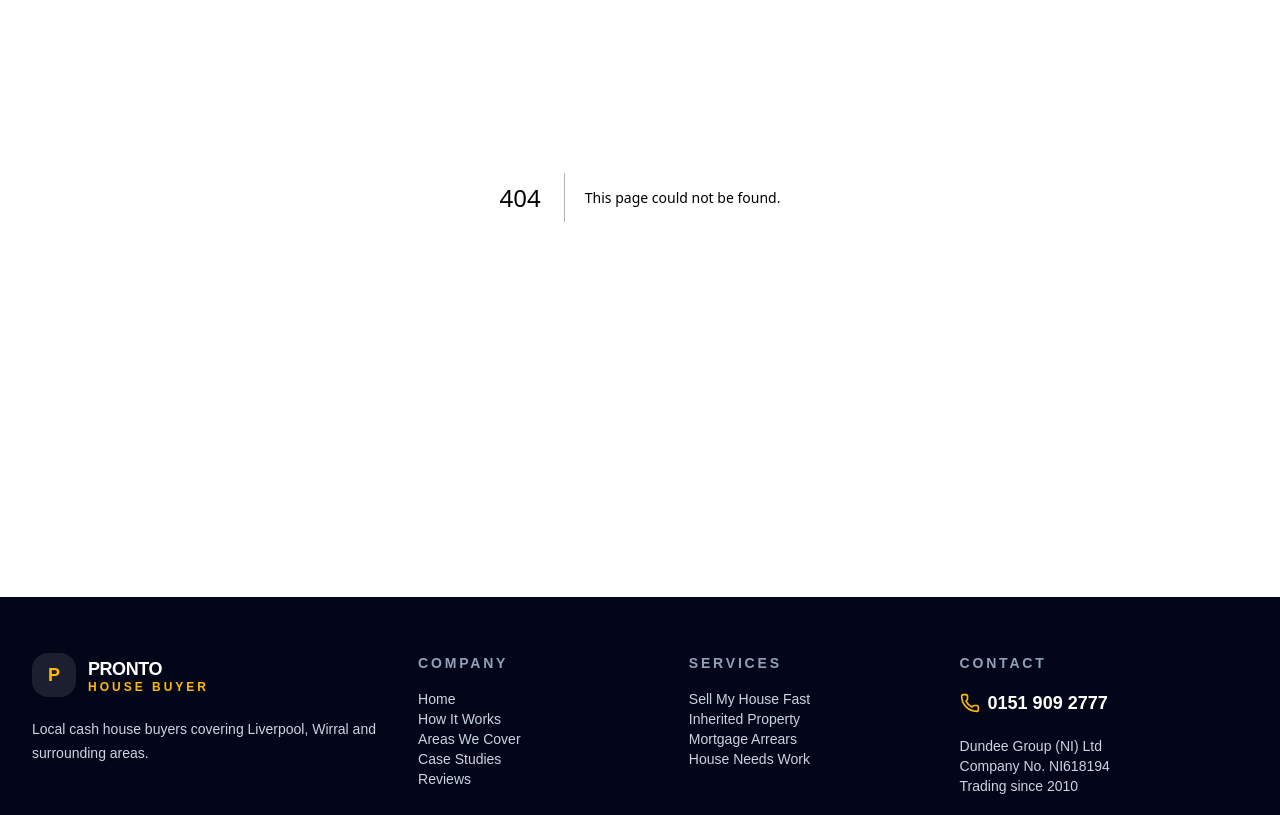
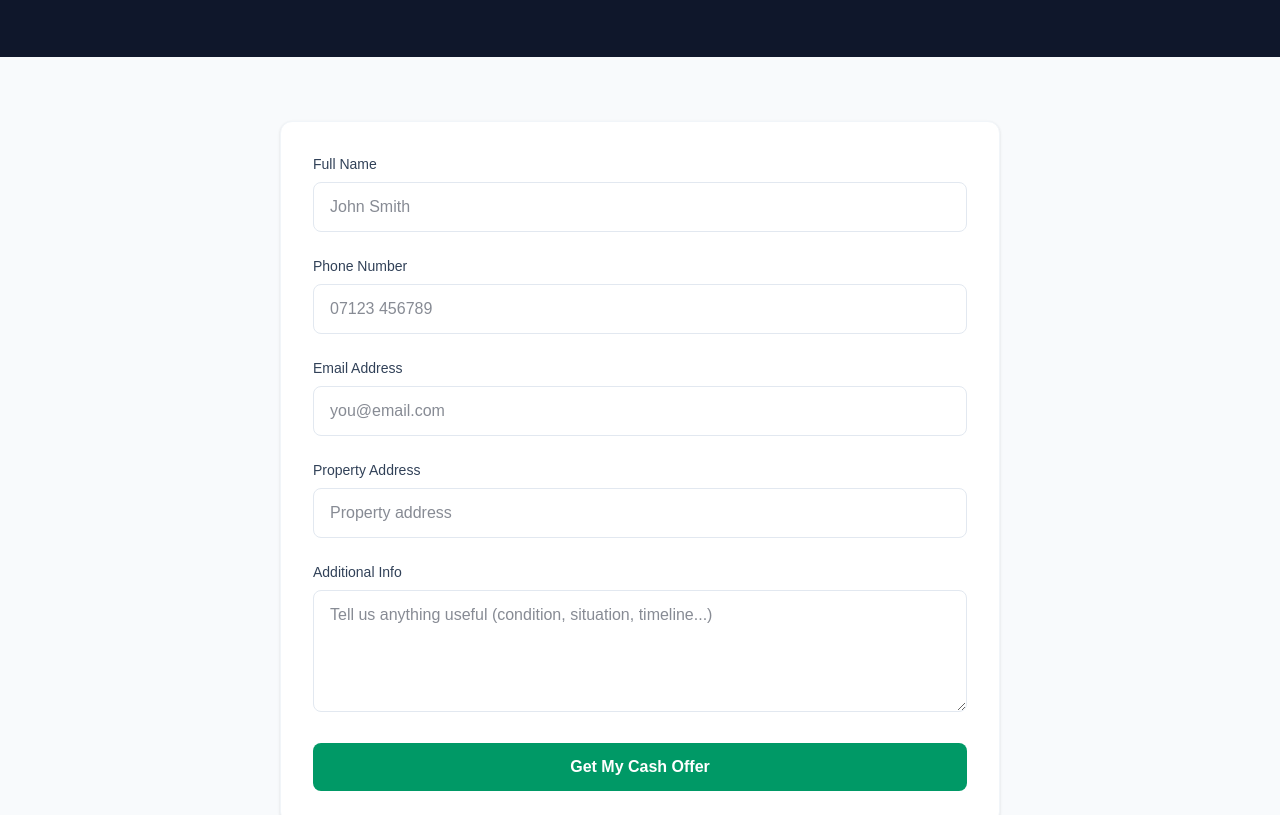
Before and after one commit to DiamondOPS/pronto-web, a Next.js app: page /contact in a window 1280 px wide. Before the commit this address had no page. Shown: the part 280-1095 px from the top of the page. Built offline with nearby package versions, Linux system fonts and the light colour scheme.

Commit message:
add contact page

```diff
--- /dev/null
+++ b/app/contact/page.tsx
@@ -0,0 +1,84 @@
+
+
+export default function ContactPage() {
+  return (
+    <main className="bg-slate-50">
+      {/* Hero */}
+      <section className="bg-slate-900 text-white py-20 px-6 text-center">
+        <h1 className="text-4xl md:text-5xl font-bold mb-6">
+          Get Your Cash Offer
+        </h1>
+        <p className="max-w-2xl mx-auto text-lg text-slate-300">
+          Tell us about your property and get a no-obligation cash offer within 24 hours.
+        </p>
+      </section>
+
+      {/* Form Section */}
+      <section className="max-w-3xl mx-auto py-16 px-6">
+        <form className="bg-white p-8 rounded-xl shadow-sm border border-slate-100 space-y-6">
+          <div>
+            <label className="block text-sm font-medium text-slate-700 mb-2">
+              Full Name
+            </label>
+            <input
+              type="text"
+              className="w-full border border-slate-200 rounded-lg px-4 py-3 focus:outline-none focus:ring-2 focus:ring-emerald-500"
+              placeholder="John Smith"
+            />
+          </div>
+
+          <div>
+            <label className="block text-sm font-medium text-slate-700 mb-2">
+              Phone Number
+            </label>
+            <input
+              type="tel"
+              className="w-full border border-slate-200 rounded-lg px-4 py-3 focus:outline-none focus:ring-2 focus:ring-emerald-500"
+              placeholder="07123 456789"
+            />
+          </div>
+
+          <div>
+            <label className="block text-sm font-medium text-slate-700 mb-2">
+              Email Address
+            </label>
+            <input
+              type="email"
+              className="w-full border border-slate-200 rounded-lg px-4 py-3 focus:outline-none focus:ring-2 focus:ring-emerald-500"
+              placeholder="you@email.com"
+            />
+          </div>
+
+          <div>
+            <label className="block text-sm font-medium text-slate-700 mb-2">
+              Property Address
+            </label>
+            <input
+              type="text"
+              className="w-full border border-slate-200 rounded-lg px-4 py-3 focus:outline-none focus:ring-2 focus:ring-emerald-500"
+              placeholder="Property address"
+            />
+          </div>
+
+          <div>
+            <label className="block text-sm font-medium text-slate-700 mb-2">
+              Additional Info
+            </label>
+            <textarea
+              className="w-full border border-slate-200 rounded-lg px-4 py-3 focus:outline-none focus:ring-2 focus:ring-emerald-500"
+              rows={4}
+              placeholder="Tell us anything useful (condition, situation, timeline...)"
+            />
+          </div>
+
+          <button
+            type="submit"
+            className="w-full bg-emerald-600 text-white font-semibold py-3 rounded-lg hover:bg-emerald-500 transition"
+          >
+            Get My Cash Offer
+          </button>
+        </form>
+      </section>
+    </main>
+  );
+}
--- a/components/Footer.tsx
+++ b/components/Footer.tsx
@@ -38,6 +38,8 @@ export default function Footer() {
             <Link href="/case-studies">Case Studies</Link>
             <br />
             <Link href="/reviews">Reviews</Link>
+            <br />
+            <Link href="/contact">Contact</Link>
           </div>
         </div>
 
--- a/components/Header.tsx
+++ b/components/Header.tsx
@@ -8,6 +8,7 @@ const navItems = [
   { href: "/areas-we-cover", label: "Areas We Cover" },
   { href: "/case-studies", label: "Case Studies" },
   { href: "/reviews", label: "Reviews" },
+  { href: "/contact", label: "Contact" },
 ];
 
 export default function Header() {
```
